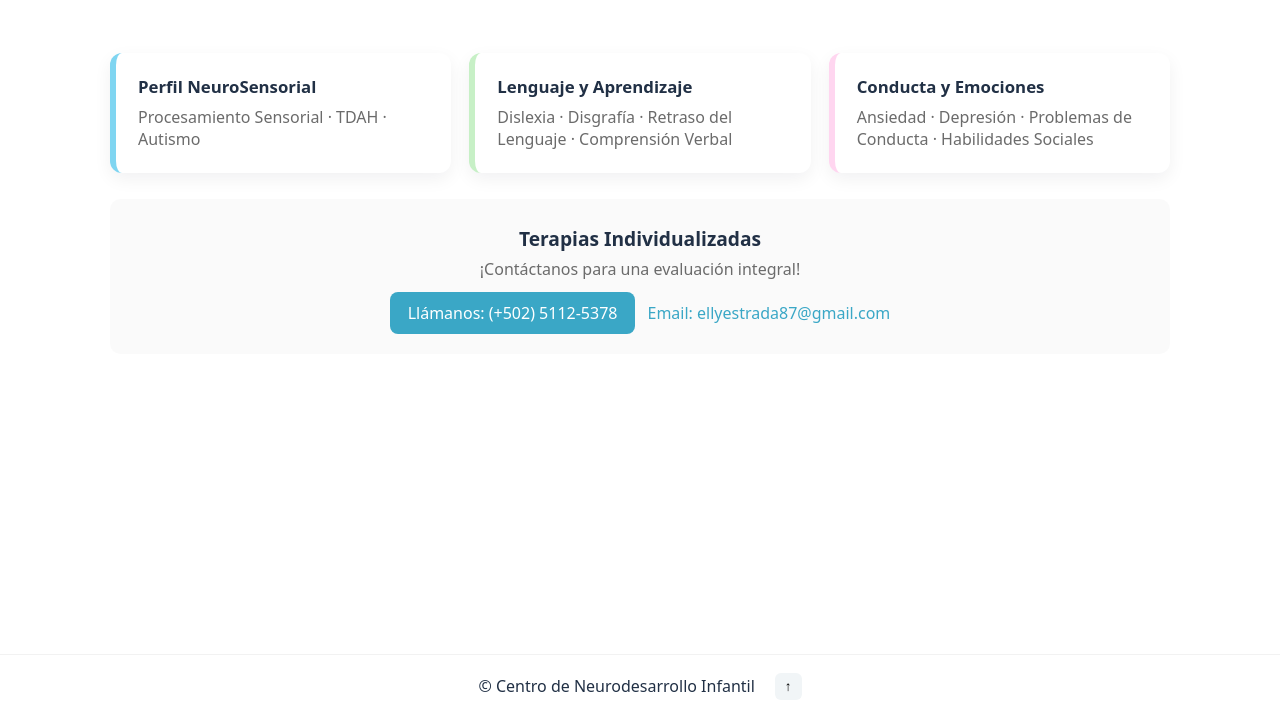
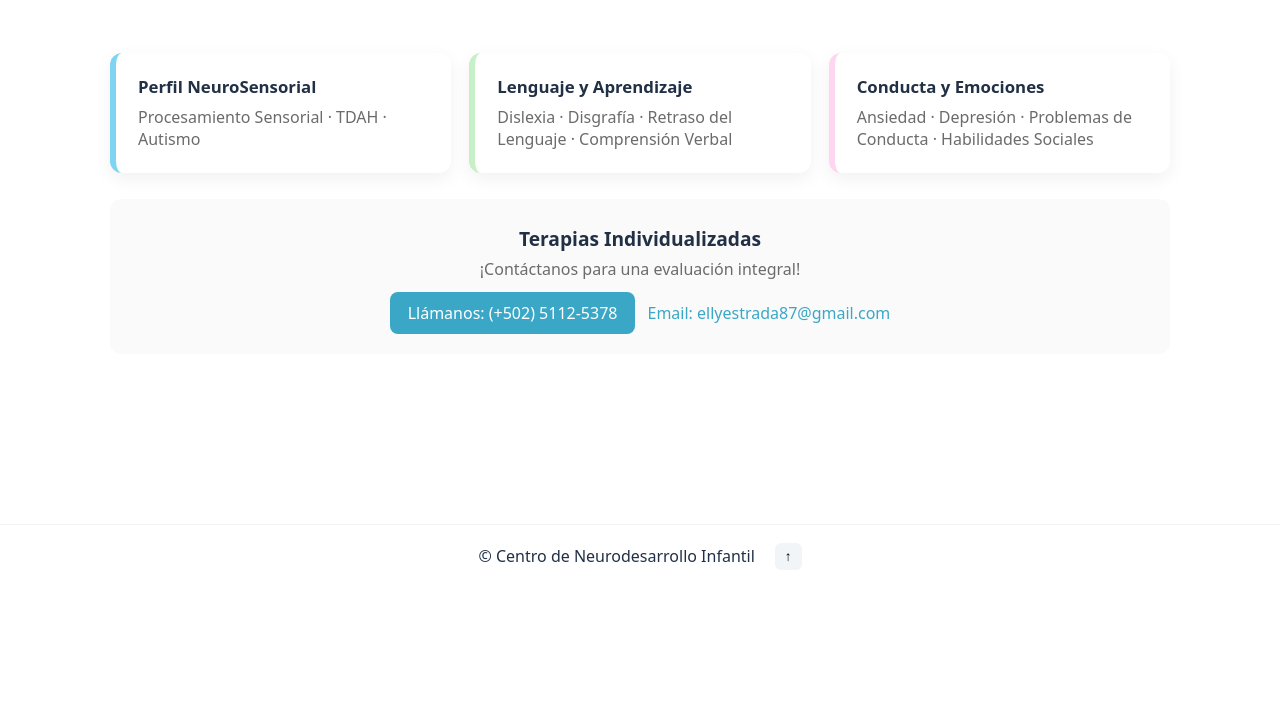
Before and after one commit to equilibrand/equilibra, a plain HTML site: page index.html in a window 1280 px wide. Shown: the part 320-1038 px from the top of the page. After the commit the page ends 908 px from the top, so only its background shows below. Drawn offline with Linux system fonts and the light colour scheme.

Commit message:
footer margin-top 170px

```diff
--- a/assets/css/psicologia-landing.css
+++ b/assets/css/psicologia-landing.css
@@ -32,7 +32,7 @@ body{font-family:system-ui,-apple-system,Segoe UI,Roboto,'Helvetica Neue',Arial;
 .btn{background:var(--accent);color:white;padding:10px 18px;border-radius:8px;text-decoration:none}
 .link{color:var(--accent);text-decoration:none}
 
-.footer{margin-top:300px;padding:18px 20px;border-top:1px solid rgba(0,0,0,0.05)}
+.footer{margin-top:170px;padding:18px 20px;border-top:1px solid rgba(0,0,0,0.05)}
 .footer-inner{max-width:1100px;margin:0 auto;display:flex;justify-content:center;align-items:center;gap:20px}
 #scrollTop{background:#f1f5f7;border:0;padding:6px 10px;border-radius:6px}
 
```
